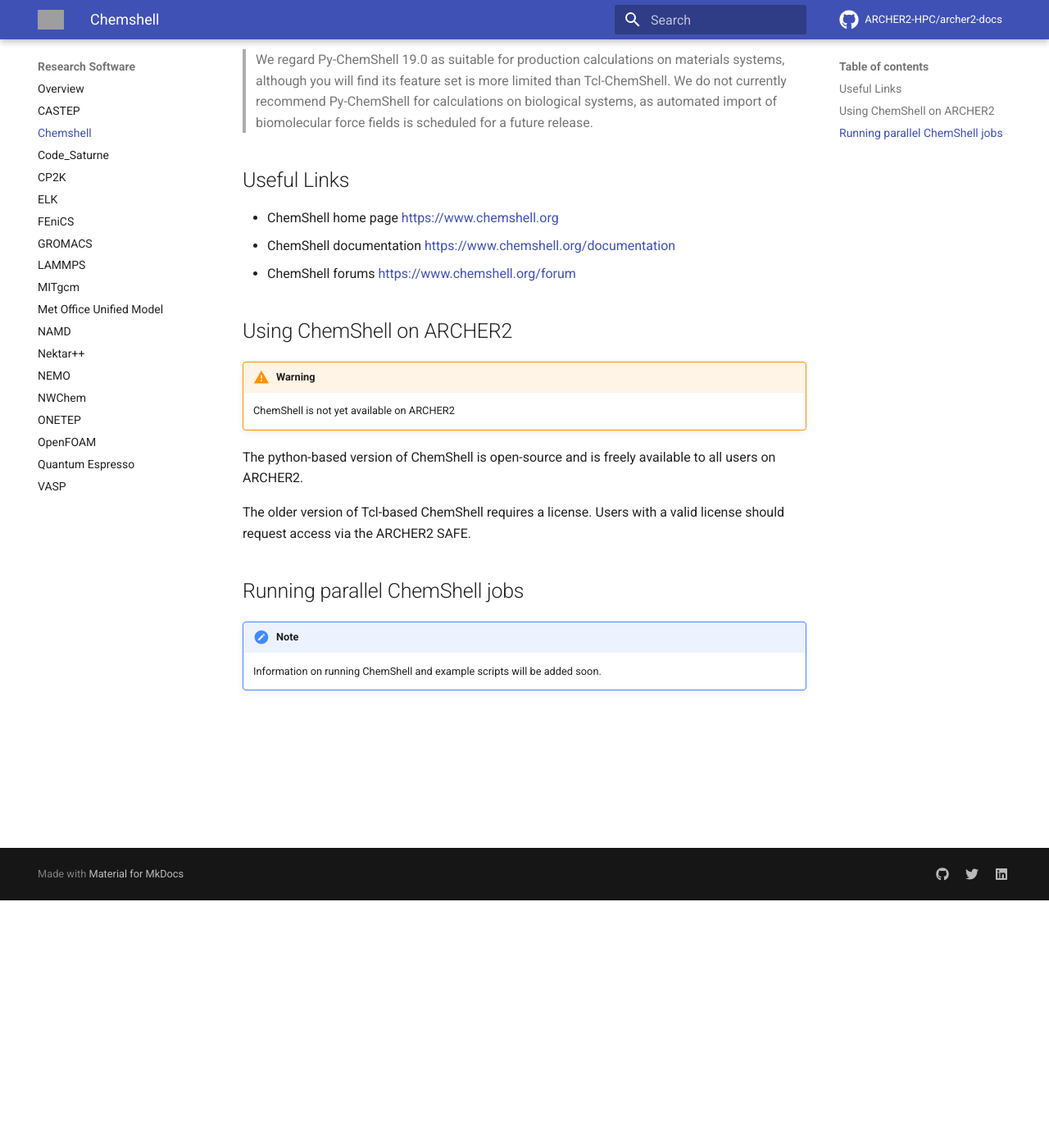
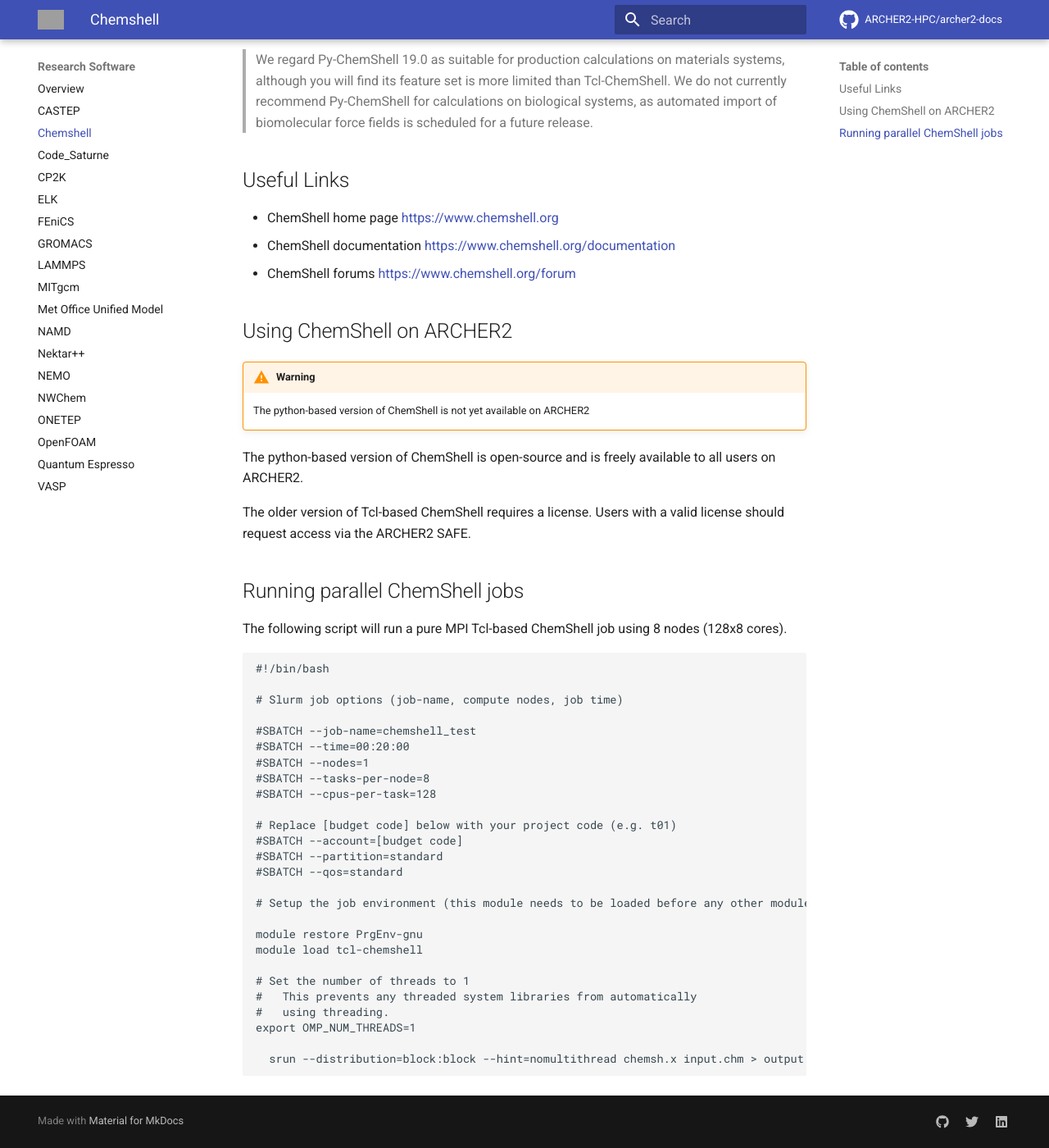
Before and after one commit to ARCHER2-HPC/archer2-docs, an MkDocs documentation site: the page built from docs/research-software/chemshell/chemshell.md, in a window 1280 px wide and 1400 px high, scrolled down 302 px. Shown: the whole window at 82% size. Built offline with MkDocs 1.6.1 and Material for MkDocs 9.7.7, drawn with Linux system fonts in a browser that asks for light colours; comment, search, counter and statistics services are not loaded; grey boxes are pictures that could not be loaded.

Commit message:
ChemShell: adding Slurm run instructions
Adding Slurm run instructions for ChemShell.

````diff
--- a/docs/research-software/chemshell/chemshell.md
+++ b/docs/research-software/chemshell/chemshell.md
@@ -23,7 +23,8 @@
 ## Using ChemShell on ARCHER2
 
 !!! warning
-    ChemShell is not yet available on ARCHER2
+    The python-based version of ChemShell is not yet available on
+    ARCHER2
 
 The python-based version of ChemShell is open-source and is freely
 available to all users on ARCHER2.
@@ -33,5 +34,34 @@
 
 ## Running parallel ChemShell jobs
 
-!!! note
-    Information on running ChemShell and example scripts will be added soon.
+The following script will run a pure MPI Tcl-based ChemShell job using 8
+nodes (128x8 cores).
+
+```
+#!/bin/bash
+
+# Slurm job options (job-name, compute nodes, job time)
+
+#SBATCH --job-name=chemshell_test
+#SBATCH --time=00:20:00
+#SBATCH --nodes=1
+#SBATCH --tasks-per-node=8
+#SBATCH --cpus-per-task=128
+
+# Replace [budget code] below with your project code (e.g. t01)
+#SBATCH --account=[budget code]
+#SBATCH --partition=standard
+#SBATCH --qos=standard
+
+# Setup the job environment (this module needs to be loaded before any other modules)
+
+module restore PrgEnv-gnu
+module load tcl-chemshell
+
+# Set the number of threads to 1
+#   This prevents any threaded system libraries from automatically
+#   using threading.
+export OMP_NUM_THREADS=1
+
+  srun --distribution=block:block --hint=nomultithread chemsh.x input.chm > output.log
+```
````
